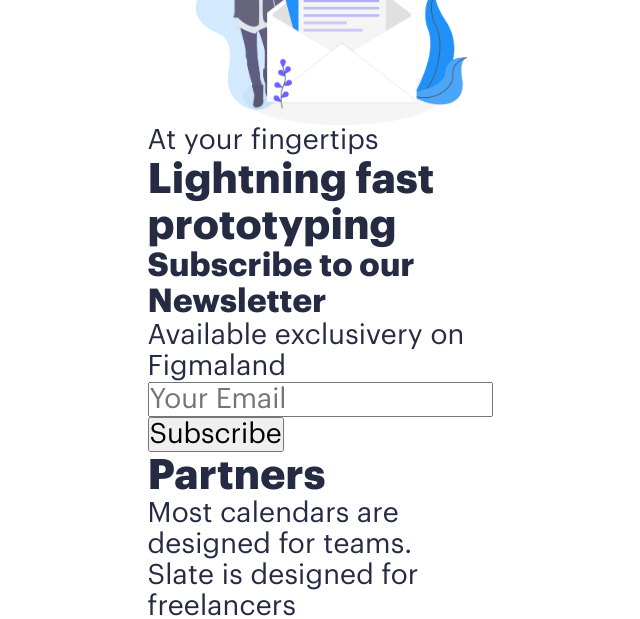
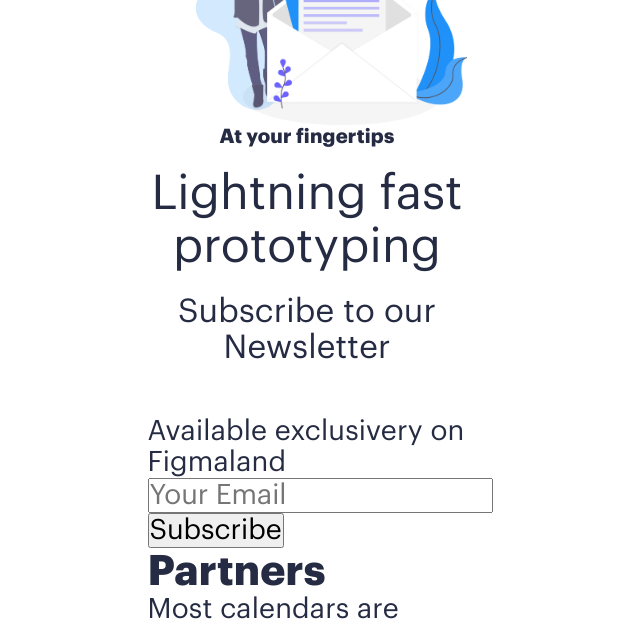
Before and after one commit to ViktorSvertoka/deep-learning-hw, a plain HTML site: page index.html in a window 1280 px wide. Shown: the part 3120-3739 px from the top of the page, without its empty margins (333-973 px from the left). Drawn offline with Linux system fonts and the light colour scheme.

Commit message:
Feat(HTML & CSS) Added styles to section prototyping

```diff
--- a/css/styles.css
+++ b/css/styles.css
@@ -453,12 +453,29 @@ button {
 }
 
 .prototyping__pretitle {
+  font-weight: 700;
+  font-size: 20px;
+  text-align: center;
+  margin-bottom: 20px;
 }
 
 .prototyping__title {
+  font-weight: 400;
+  font-size: 48px;
+  text-align: center;
+  margin-bottom: 20px;
+}
+
+@media screen and (min-width: 1440px) {
+  .prototyping__title {
+    margin-bottom: 40px;
+  }
 }
 
 .prototyping__subtitle {
+  font-weight: 400;
+  text-align: center;
+  margin-bottom: 50px;
 }
 
 .prototyping__text {
```
